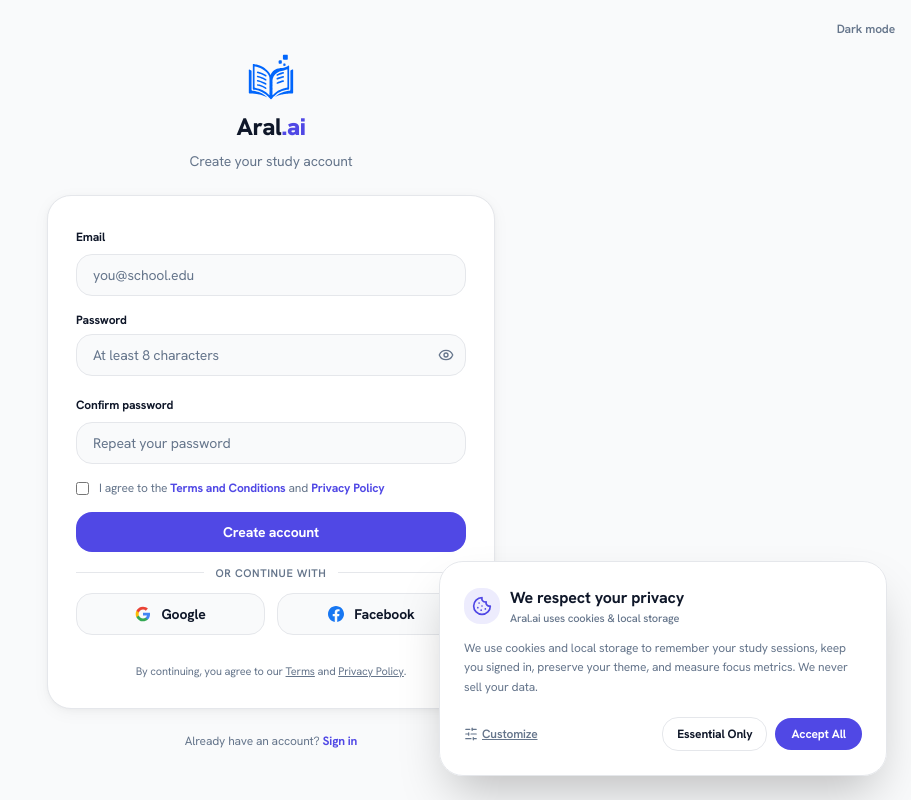
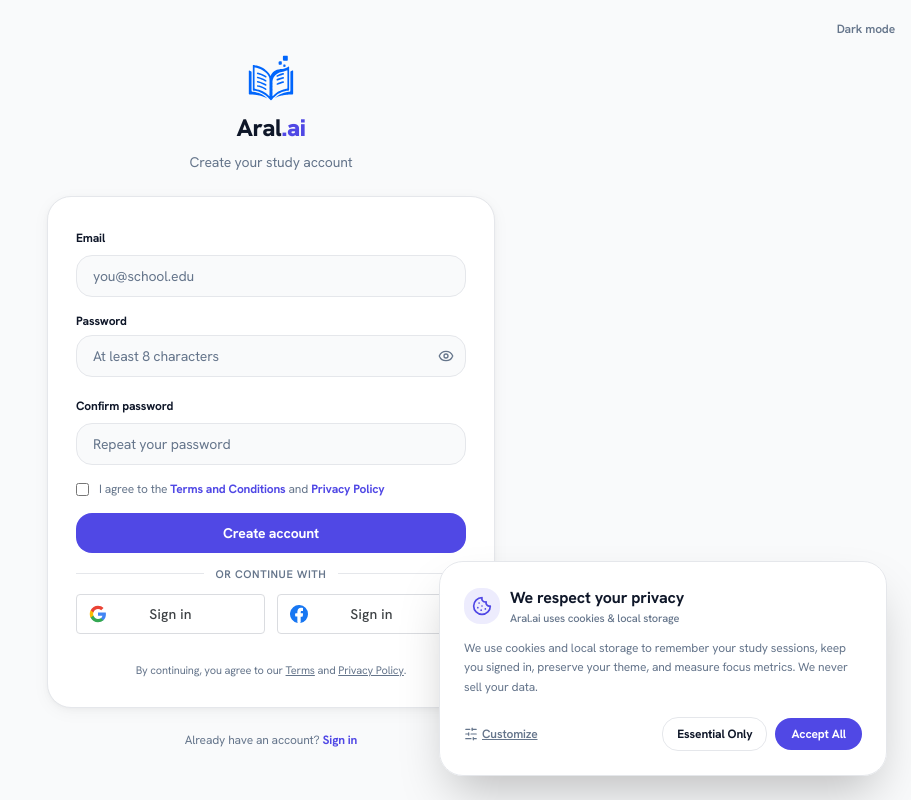
Before and after one commit to Nexecy/Aral.ai, a Next.js app in the folder frontend/: page /signup in a window 1280 px wide. Shown: the whole page, without its empty margins (369-1280 px from the left). Built offline with nearby package versions, Linux system fonts and the light colour scheme; no server answers.

Commit message:
feat(auth): fix google flickering logo, match facebook design and add popup window

```diff
--- a/frontend/src/app/layout.tsx
+++ b/frontend/src/app/layout.tsx
@@ -65,6 +65,7 @@ export default function RootLayout({
     >
       <head>
         {origin ? <link rel="preconnect" href={origin} /> : null}
+        <script src="https://accounts.google.com/gsi/client" async defer></script>
       </head>
       <body className={`${hanken.className} font-sans min-h-screen bg-background text-foreground antialiased`}>
         <ThemeProvider>
--- a/frontend/src/components/auth/AuthForm.tsx
+++ b/frontend/src/components/auth/AuthForm.tsx
@@ -1,12 +1,13 @@
 'use client';
 
-import React, { useState } from 'react';
+import React, { useEffect, useRef, useState } from 'react';
 import Link from 'next/link';
 import { useRouter } from 'next/navigation';
 import { Eye, EyeOff, Loader2 } from 'lucide-react';
 import { useAuth } from '@/context/AuthContext';
 import { AuthScreen } from '@/components/auth/AuthScreen';
-import { signInWithSocial } from '@/lib/socialAuth';
+import { signInWithSocial, signInWithSocialPopup } from '@/lib/socialAuth';
+import { initGoogleIdentity } from '@/lib/googleAuth';
 
 interface AuthFormProps {
   mode: 'login' | 'signup';
@@ -18,7 +19,7 @@ function isValidEmail(value: string): boolean {
 
 export function AuthForm({ mode }: AuthFormProps) {
   const router = useRouter();
-  const { login, signup } = useAuth();
+  const { login, signup, establishSession, refreshUser } = useAuth();
 
   const [email, setEmail] = useState('');
   const [password, setPassword] = useState('');
@@ -28,6 +29,50 @@ export function AuthForm({ mode }: AuthFormProps) {
   const [submitting, setSubmitting] = useState(false);
   const [error, setError] = useState<string | null>(null);
   const isSignup = mode === 'signup';
+  const googleBtnRef = useRef<HTMLDivElement>(null);
+  const [googleReady, setGoogleReady] = useState(false);
+
+  const handleGoogleSuccess = async (accessToken: string) => {
+    try {
+      await establishSession(accessToken);
+      router.replace('/');
+    } catch (err: any) {
+      setError(err?.message || 'Failed to complete Google sign-in.');
+    }
+  };
+
+  const handleGoogleError = (errMsg: string) => {
+    console.info('Google notice:', errMsg);
+  };
+
+  useEffect(() => {
+    let rendered = false;
+    const setupGoogle = () => {
+      if (typeof window !== 'undefined' && window.google?.accounts?.id && googleBtnRef.current && !rendered) {
+        initGoogleIdentity(handleGoogleSuccess, handleGoogleError);
+        try {
+          const width = googleBtnRef.current.offsetWidth || 180;
+          window.google.accounts.id.renderButton(googleBtnRef.current, {
+            type: 'standard',
+            theme: 'outline',
+            size: 'large',
+            text: 'signin',
+            shape: 'rectangular',
+            logo_alignment: 'left',
+            width: Math.max(180, Math.min(400, width))
+          });
+          rendered = true;
+          setGoogleReady(true);
+        } catch {
+          // fallback
+        }
+      }
+    };
+
+    setupGoogle();
+    const interval = setInterval(setupGoogle, 250);
+    return () => clearInterval(interval);
+  }, []);
 
   const handleSubmit = async (e: React.FormEvent) => {
     e.preventDefault();
@@ -202,24 +247,58 @@ export function AuthForm({ mode }: AuthFormProps) {
 
         {/* Social Auth Buttons */}
         <div className="grid grid-cols-2 gap-3 pt-1">
+          {/* Google Sign-In with Pre-aligned Zero-Flicker Skeleton */}
+          <div
+            onClick={() => {
+              if (!googleReady) {
+                signInWithSocial('google');
+              }
+            }}
+            className="relative w-full h-[40px] flex items-center justify-center rounded-[4px] border border-[#dadce0] dark:border-[#5f6368] bg-white dark:bg-[#131314] overflow-hidden select-none cursor-pointer"
+            title="Sign in with Google"
+          >
+            {/* Pre-rendered layout: identical logo position & text to prevent any flicker */}
+            <div className="absolute inset-0 w-full h-full flex items-center justify-center pointer-events-none select-none">
+              <div className="absolute left-[12px] top-1/2 -translate-y-1/2 w-[18px] h-[18px] flex items-center justify-center">
+                <GoogleIcon className="w-[18px] h-[18px]" />
+              </div>
+              <span className="text-[14px] font-medium tracking-[0.25px] text-[#3c4043] dark:text-[#e8eaed]">
+                Sign in
+              </span>
+            </div>
+
+            {/* Real Google Identity iframe mounts smoothly in-place */}
+            <div
+              ref={googleBtnRef}
+              className="relative z-10 w-full h-[40px] flex items-center justify-center [&_iframe]:!w-full [&_iframe]:!h-[40px]"
+            />
+          </div>
+
+          {/* Facebook Sign-In matching Google's design and opening a popup */}
           <button
             type="button"
-            onClick={() => signInWithSocial('google')}
-            className="flex items-center justify-center gap-2.5 py-2.5 px-4 rounded-xl border border-border bg-surface-container-low hover:bg-surface-container text-xs sm:text-sm font-bold text-foreground transition-all hover:border-primary/40 active:scale-98 shadow-2xs"
-            title="Continue with Google"
+            onClick={() => {
+              setError(null);
+              signInWithSocialPopup(
+                'facebook',
+                async () => {
+                  await refreshUser();
+                  router.replace('/');
+                },
+                (err) => {
+                  setError(err);
+                }
+              );
+            }}
+            className="relative w-full h-[40px] flex items-center justify-center rounded-[4px] border border-[#dadce0] dark:border-[#5f6368] bg-white dark:bg-[#131314] hover:bg-[#f8f9fa] dark:hover:bg-[#202124] text-[#3c4043] dark:text-[#e8eaed] transition-colors shadow-none cursor-pointer select-none"
+            title="Sign in with Facebook"
           >
-            <GoogleIcon className="w-4 h-4 shrink-0" />
-            <span>Google</span>
-          </button>
-
-          <button
-            type="button"
-            onClick={() => signInWithSocial('facebook')}
-            className="flex items-center justify-center gap-2.5 py-2.5 px-4 rounded-xl border border-border bg-surface-container-low hover:bg-surface-container text-xs sm:text-sm font-bold text-foreground transition-all hover:border-primary/40 active:scale-98 shadow-2xs"
-            title="Continue with Facebook"
-          >
-            <FacebookIcon className="w-4 h-4 shrink-0" />
-            <span>Facebook</span>
+            <div className="absolute left-[12px] top-1/2 -translate-y-1/2 w-[18px] h-[18px] flex items-center justify-center">
+              <FacebookIcon className="w-[18px] h-[18px]" />
+            </div>
+            <span className="text-[14px] font-medium tracking-[0.25px]">
+              Sign in
+            </span>
           </button>
         </div>
 
@@ -234,7 +313,7 @@ export function AuthForm({ mode }: AuthFormProps) {
   );
 }
 
-function GoogleIcon({ className = 'w-4 h-4' }: { className?: string }) {
+function GoogleIcon({ className = 'w-[18px] h-[18px]' }: { className?: string }) {
   return (
     <svg className={className} viewBox="0 0 24 24">
       <path
@@ -257,12 +336,16 @@ function GoogleIcon({ className = 'w-4 h-4' }: { className?: string }) {
   );
 }
 
-function FacebookIcon({ className = 'w-4 h-4' }: { className?: string }) {
+function FacebookIcon({ className = 'w-[18px] h-[18px]' }: { className?: string }) {
   return (
-    <svg className={className} viewBox="0 0 24 24" fill="currentColor">
+    <svg className={className} viewBox="0 0 24 24">
       <path
         fill="#1877F2"
-        d="M24 12.073c0-6.627-5.373-12-12-12s-12 5.373-12 12c0 5.99 4.388 10.954 10.125 11.854v-8.385H7.078v-3.47h3.047V9.43c0-3.007 1.792-4.669 4.533-4.669 1.312 0 2.686.235 2.686.235v2.953H15.83c-1.491 0-1.956.925-1.956 1.874v2.25h3.328l-.532 3.47h-2.796v8.385C19.612 23.027 24 18.062 24 12.073z"
+        d="M24 12a12 12 0 1 0-13.875 11.854v-8.385H7.078v-3.47h3.047V9.43c0-3.007 1.792-4.669 4.533-4.669 1.312 0 2.686.235 2.686.235v2.953H15.83c-1.491 0-1.956.925-1.956 1.874v2.25h3.328l-.532 3.47h-2.796v8.385A12.001 12.001 0 0 0 24 12z"
+      />
+      <path
+        fill="#FFFFFF"
+        d="M16.828 14.531l.532-3.47h-3.328v-2.25c0-.949.465-1.874 1.956-1.874H17.33V3.984s-1.374-.235-2.686-.235c-2.741 0-4.533 1.662-4.533 4.669v2.569H7.078v3.47h3.047v8.385a12.09 12.09 0 0 0 3.875 0v-8.385h2.828z"
       />
     </svg>
   );
--- /dev/null
+++ b/frontend/src/lib/googleAuth.ts
@@ -0,0 +1,78 @@
+'use client';
+
+import { api } from '@/lib/api';
+
+export const GOOGLE_CLIENT_ID =
+  process.env.NEXT_PUBLIC_GOOGLE_CLIENT_ID ||
+  '686935671952-7nu38r853mtqrtifcntvhlrcv03bl96l.apps.googleusercontent.com';
+
+declare global {
+  interface Window {
+    google?: {
+      accounts: {
+        id: {
+          initialize: (config: {
+            client_id: string;
+            callback: (response: { credential: string }) => void;
+            auto_select?: boolean;
+            cancel_on_tap_outside?: boolean;
+            context?: 'signin' | 'signup' | 'use';
+          }) => void;
+          prompt: (momentListener?: (moment: any) => void) => void;
+          renderButton: (
+            parent: HTMLElement,
+            options: {
+              type?: 'standard' | 'icon';
+              theme?: 'outline' | 'filled_blue' | 'filled_black';
+              size?: 'large' | 'medium' | 'small';
+              text?: 'signin_with' | 'signup_with' | 'continue_with' | 'signin';
+              shape?: 'rectangular' | 'pill' | 'circle' | 'square';
+              logo_alignment?: 'left' | 'center';
+              width?: number | string;
+            }
+          ) => void;
+          disableAutoSelect: () => void;
+        };
+      };
+    };
+  }
+}
+
+/**
+ * Initialize Google Identity Services on the page.
+ */
+export function initGoogleIdentity(
+  onSuccess: (accessToken: string) => Promise<void>,
+  onError: (errMsg: string) => void
+) {
+  if (typeof window === 'undefined' || !window.google?.accounts?.id) {
+    return false;
+  }
+
+  try {
+    window.google.accounts.id.initialize({
+      client_id: GOOGLE_CLIENT_ID,
+      auto_select: false,
+      callback: async (response) => {
+        if (!response.credential) {
+          onError('Google sign-in was cancelled or failed.');
+          return;
+        }
+        try {
+          const session = await api.loginWithGoogle(response.credential);
+          if (session.access_token) {
+            await onSuccess(session.access_token);
+          } else {
+            onError('Could not create an active session.');
+          }
+        } catch (err: any) {
+          onError(err?.message || 'Google sign-in failed.');
+        }
+      }
+    });
+    return true;
+  } catch (err: any) {
+    console.warn('Google Identity initialization notice:', err);
+    return false;
+  }
+}
--- a/frontend/src/lib/socialAuth.ts
+++ b/frontend/src/lib/socialAuth.ts
@@ -6,16 +6,18 @@ const SUPABASE_URL =
 export type SocialProvider = 'google' | 'facebook';
 
 /**
- * Trigger Supabase OAuth redirect for Google or Facebook.
- * Once authorized, Supabase redirects the browser back to /confirm/ with tokens.
+ * Open OAuth provider in a centered popup window so the main page is never navigated away.
  */
-export function signInWithSocial(provider: SocialProvider) {
+export function signInWithSocialPopup(
+  provider: SocialProvider,
+  onSuccess?: () => void,
+  onError?: (err: string) => void
+) {
   if (typeof window === 'undefined') return;
 
   const origin = window.location.origin;
-  const redirectTo = `${origin}/confirm/`;
+  const redirectTo = `${origin}/confirm/?popup=1`;
 
-  // Build Supabase OAuth authorization URL
   const params = new URLSearchParams({
     provider,
     redirect_to: redirectTo
@@ -26,5 +28,74 @@ export function signInWithSocial(provider: SocialProvider) {
   }
 
   const oauthUrl = `${SUPABASE_URL}/auth/v1/authorize?${params.toString()}`;
-  window.location.href = oauthUrl;
+
+  const width = 560;
+  const height = 650;
+  const left = window.screenX + Math.max(0, (window.outerWidth - width) / 2);
+  const top = window.screenY + Math.max(0, (window.outerHeight - height) / 2);
+
+  const popup = window.open(
+    oauthUrl,
+    `${provider}_auth_popup`,
+    `width=${width},height=${height},left=${left},top=${top},status=no,resizable=yes,scrollbars=yes`
+  );
+
+  // Fallback if browser popup blocker intervened
+  if (!popup || popup.closed || typeof popup.closed === 'undefined') {
+    window.location.href = oauthUrl;
+    return;
+  }
+
+  let finished = false;
+  const cleanup = () => {
+    finished = true;
+    window.removeEventListener('message', handleMessage);
+    if (pollTimer) clearInterval(pollTimer);
+  };
+
+  const handleMessage = (event: MessageEvent) => {
+    if (event.origin !== origin) return;
+    if (event.data?.type === 'ARAL_OAUTH_SUCCESS') {
+      cleanup();
+      try {
+        if (!popup.closed) popup.close();
+      } catch {}
+      onSuccess?.();
+    } else if (event.data?.type === 'ARAL_OAUTH_ERROR') {
+      cleanup();
+      try {
+        if (!popup.closed) popup.close();
+      } catch {}
+      onError?.(event.data?.error || 'Authentication was cancelled or failed.');
+    }
+  };
+
+  window.addEventListener('message', handleMessage);
+
+  // Poll for popup closing or token appearing in storage
+  const pollTimer = setInterval(() => {
+    if (finished) return;
+    try {
+      if (popup.closed) {
+        cleanup();
+        const savedToken = localStorage.getItem('aral_auth_token');
+        if (savedToken) {
+          onSuccess?.();
+        }
+      }
+    } catch {
+      // Cross-origin check while on external provider
+    }
+  }, 500);
 }
+
+/**
+ * Default social sign-in (delegates to popup).
+ */
+export function signInWithSocial(provider: SocialProvider) {
+  signInWithSocialPopup(provider, () => {
+    if (typeof window !== 'undefined') {
+      window.location.replace('/');
+    }
+  });
+}
```
Also changed, not shown: frontend/src/app/confirm/page.tsx (+24 -1 lines).
